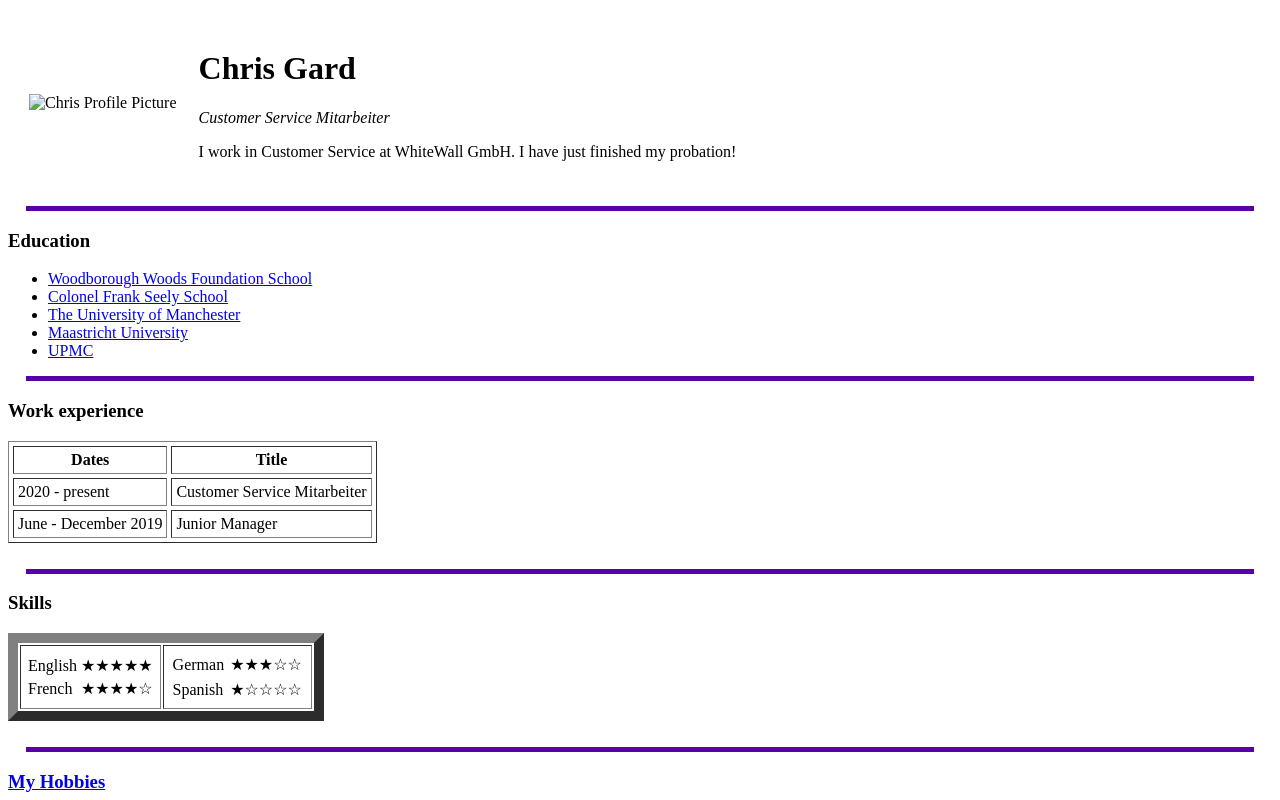
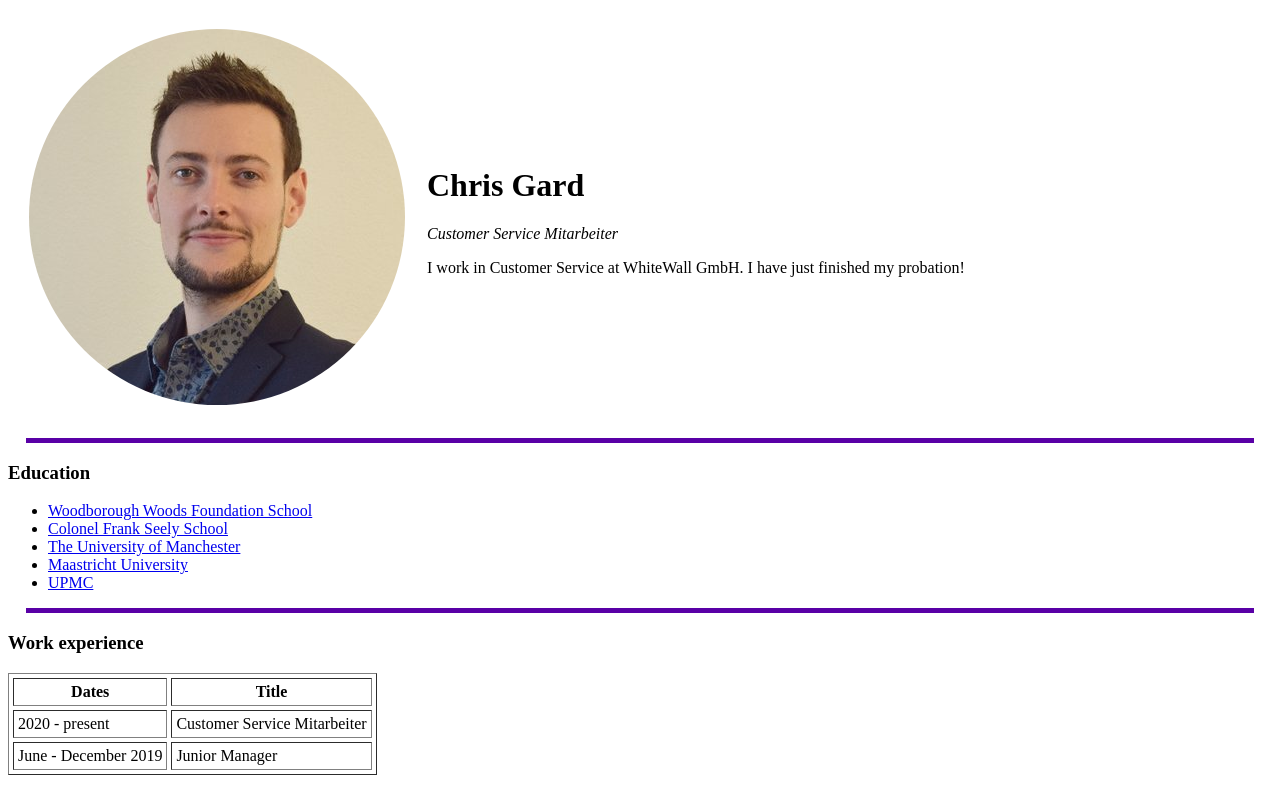
Before and after one commit to chrisgard92/CV, a plain HTML site: page index.html in a window 1280 px wide. Shown: the top 800 px of the page. Drawn offline with Linux system fonts and the light colour scheme.

Commit message:
Update index.html

```diff
--- a/index.html
+++ b/index.html
@@ -10,7 +10,7 @@
   <table cellspacing=20>
     <tr>
       <td>
-        <img src="Images/Chris Profile Picture Circular.png" alt="Chris Profile Picture">
+        <img src="Chris Profile Picture Circular.png" alt="Chris Profile Picture">
       </td>
       <td>
         <h1>Chris Gard</h1>
```
